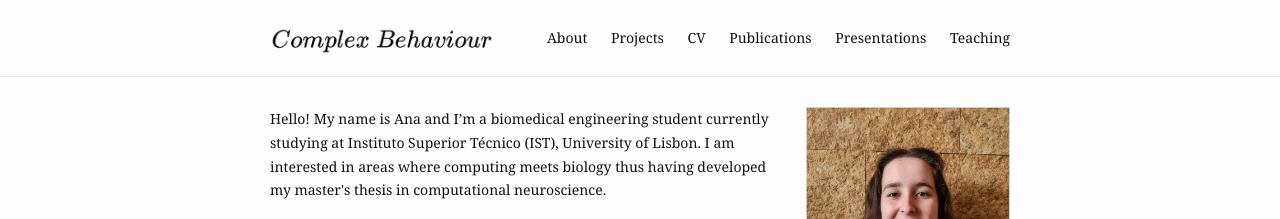
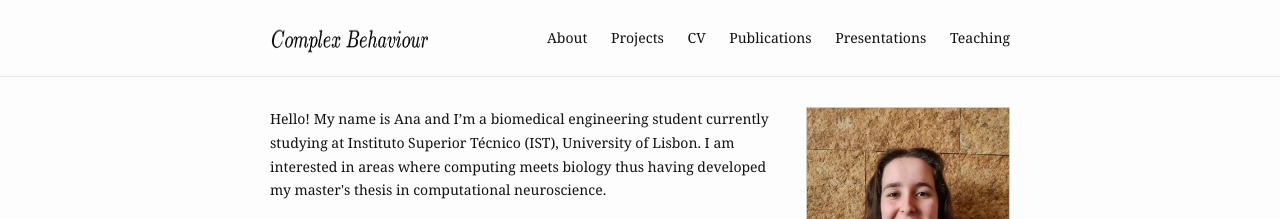
Before and after one commit to ZhanweiGao/1bestzhanweigao.github.io, a Jekyll site: the page built from index.md, in a window 1280 px wide. Shown: the top 219 px of the page. Built offline with Jekyll 4.4.1, drawn with Linux system fonts in a browser that asks for light colours.

Commit message:
Update header.html

```diff
--- a/_includes/header.html
+++ b/_includes/header.html
@@ -6,7 +6,7 @@
     </a>
     -->
     <a class="site-title" href="{{ "" | prepend: site.baseurl | prepend: site.url }}/">
-      <img src="{{ "/assets/img/title.png" | absolute_url }}" alt="{{ site.title }}" />
+      <img src="{{ "/assets/img/title.png" | absolute_url }}" alt="{{ site.title }}" width="160" height="28"/>
     </a>
 
     <nav class="site-nav">
```
